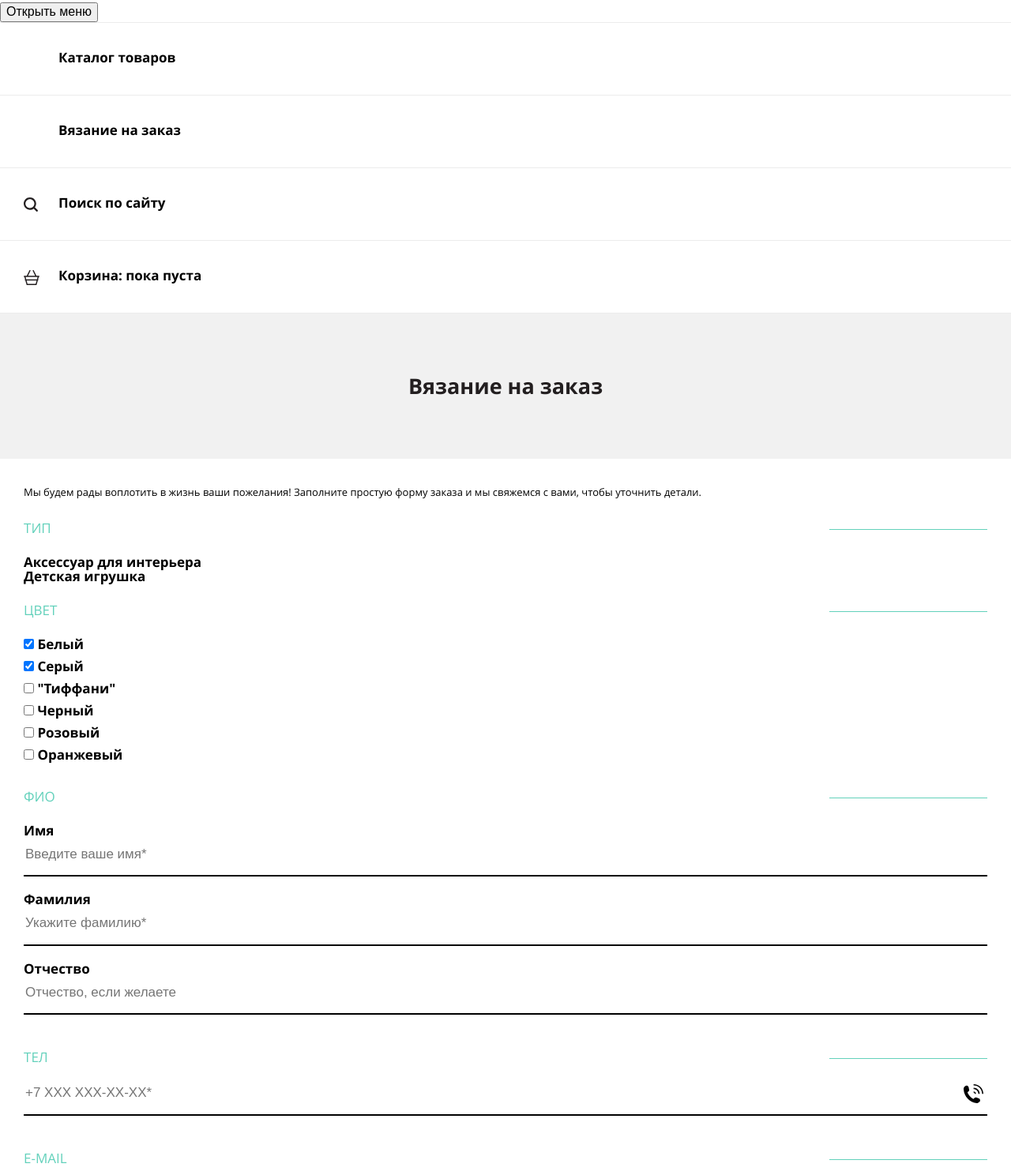
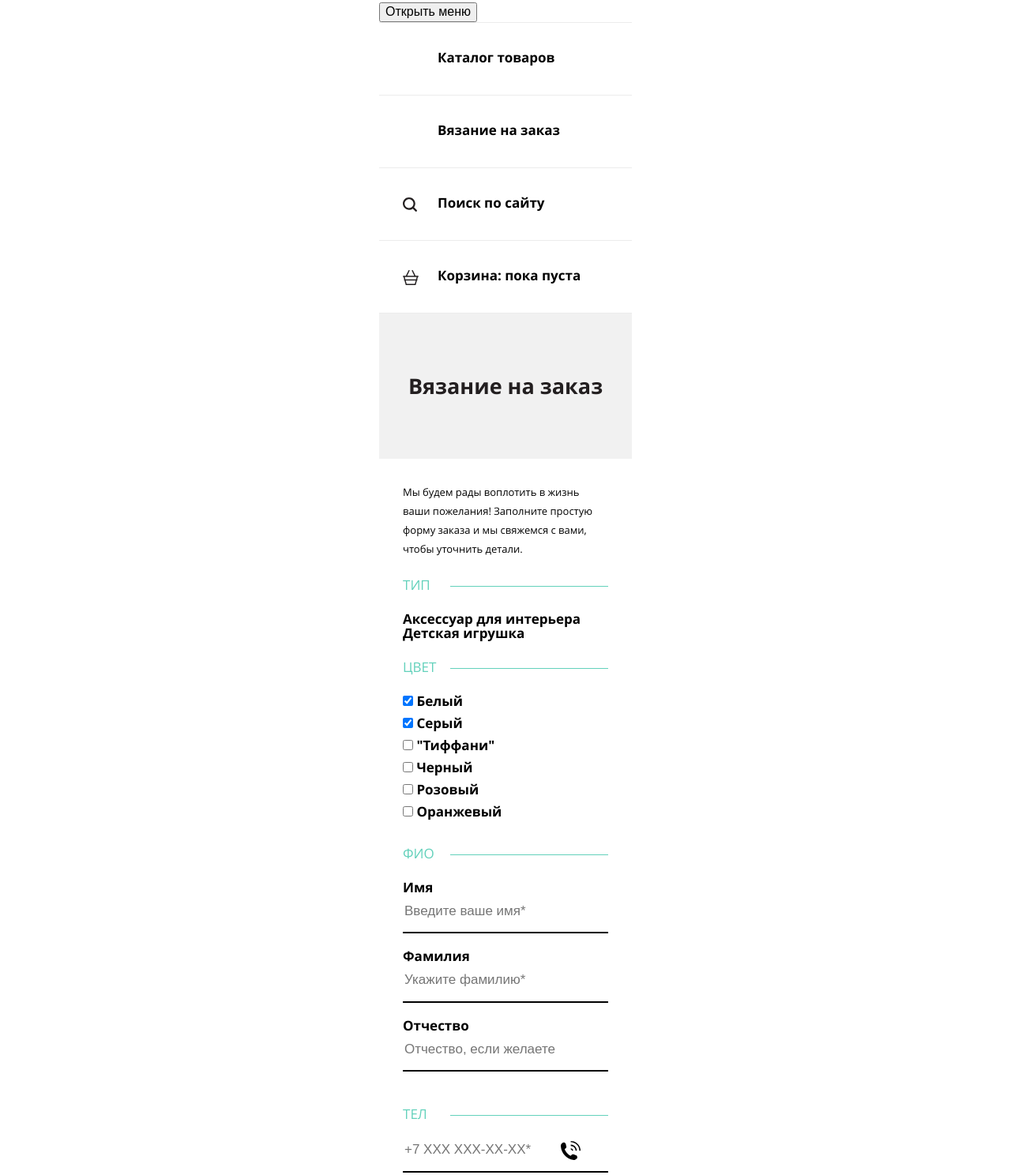
Before and after one commit to kovarnyirus/215150-mishka, a plain HTML site: page form.html in a window 1280 px wide. Shown: the part 73-1561 px from the top of the page at 79% size. Drawn offline with nearby package versions, Linux system fonts and the light colour scheme; files that its build step writes are made by us from their sources.

Commit message:
задал центровщик

```diff
--- /dev/null
+++ b/less/blocks/main.less
@@ -0,0 +1,3 @@
+.main{
+  .container();
+}
--- a/less/blocks/order-form.less
+++ b/less/blocks/order-form.less
@@ -1,4 +1,6 @@
 .order-form{
+  .container();
+  width: 260px;
   padding: 0 30px;
   font-size: 17px;
   line-height: 18px;
--- a/less/blocks/page-footer.less
+++ b/less/blocks/page-footer.less
@@ -1,4 +1,5 @@
 .page-footer {
+  .container();
   margin-top: 30px;
   background-color: @bg-footer;
 }
--- a/less/blocks/page-header.less
+++ b/less/blocks/page-header.less
@@ -1,5 +1,6 @@
 .page-header {
-  background-color: #fff;
+  .container();
+  background-color: #ffffff;
 }
 
 .page-header__title {
@@ -19,6 +20,7 @@
   padding-bottom: 35px;
   padding-left: 74px;
   border-top: 1px solid #ececec;
+  position: relative;
 
   & a {
     font-size: 17px;
--- a/less/blocks/user-info.less
+++ b/less/blocks/user-info.less
@@ -57,6 +57,10 @@
   .btn();
   background: #fff;
 }
+.user-email__icon-email,
+.user-phone__icon-phone {
+  position: relative;
+}
 
 .user-phone__icon-phone::before {
   content: "";
@@ -67,6 +71,8 @@
   right: 30px;
 }
 
+
+
 .user-email__icon-email::after {
   content: "";
   width: 40px;
--- a/less/mixin.less
+++ b/less/mixin.less
@@ -21,3 +21,9 @@
   font-weight: bold;
   width: 100%;
 }
+
+.container() {
+  width: 320px;
+  margin: 0 auto;
+
+}
--- a/less/style.less
+++ b/less/style.less
@@ -17,3 +17,4 @@
 @import "mixin.less";
 @import "blocks/filter-color.less";
 @import "blocks/user-info.less";
+@import "blocks/main.less";
```
